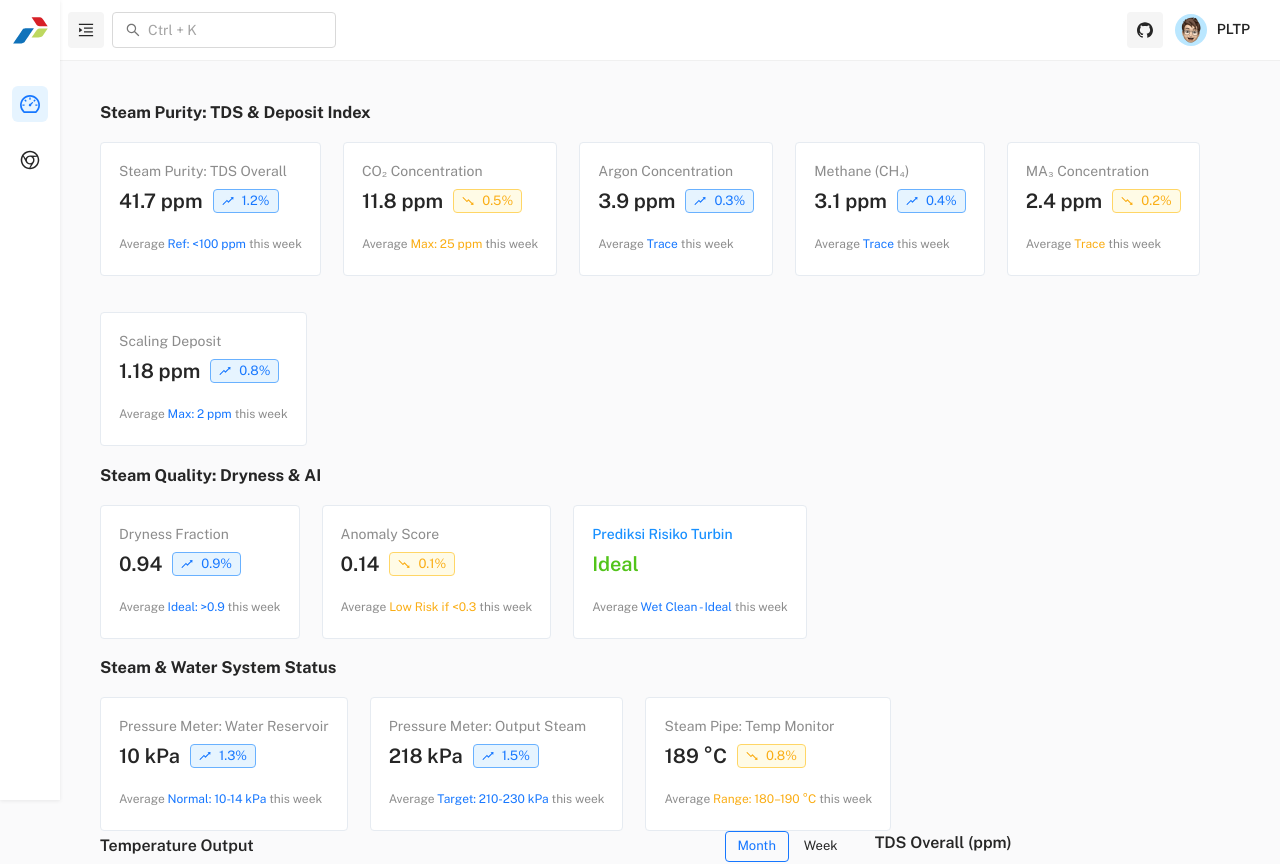
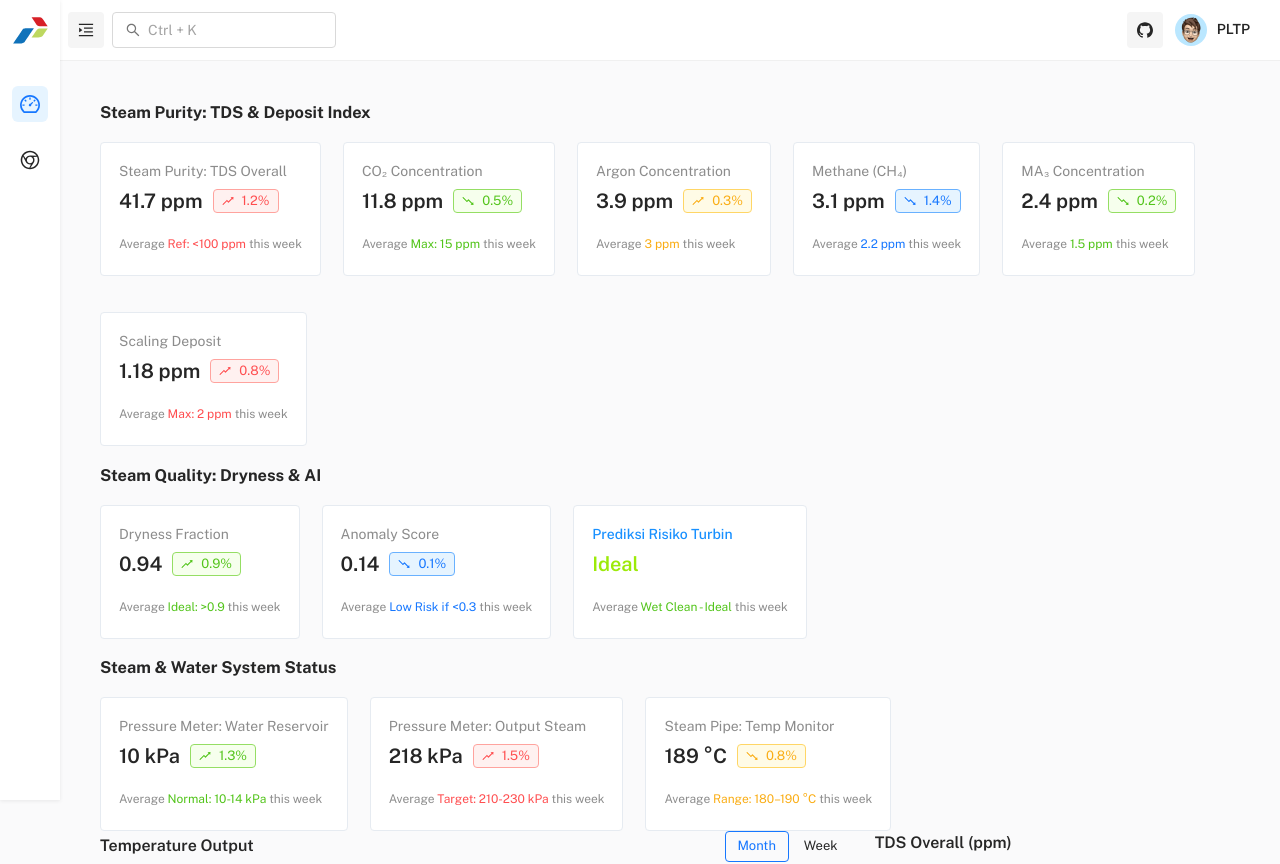
Before and after one commit to the3rdchild/pltp-iot, a React (Vite) app: page /dashboard in a window 1280 px wide. Shown: the top 864 px of the page. Built offline with nearby package versions, Linux system fonts and the light colour scheme.

Commit message:
Changes function name and color pick for easy read

```diff
--- a/src/components/cards/statistics/AnalyticEcommerce.jsx
+++ b/src/components/cards/statistics/CensorBox.jsx
@@ -15,7 +15,7 @@ import FallOutlined from '@ant-design/icons/FallOutlined';
 
 const iconSX = { fontSize: '0.75rem', color: 'inherit', marginLeft: 0, marginRight: 0 };
 
-export default function AnalyticEcommerce({ color = 'primary', title, count, percentage, isLoss, extra }) {
+export default function CensorBox({ color = 'primary', title, count, percentage, isLoss, extra }) {
   return (
     <MainCard contentSX={{ p: 2.25 }}>
       <Stack sx={{ gap: 0.5 }}>
@@ -55,7 +55,7 @@ export default function AnalyticEcommerce({ color = 'primary', title, count, per
   );
 }
 
-AnalyticEcommerce.propTypes = {
+CensorBox.propTypes = {
   color: PropTypes.string,
   title: PropTypes.string,
   count: PropTypes.string,
--- a/src/pages/dashboard/default.jsx
+++ b/src/pages/dashboard/default.jsx
@@ -14,9 +14,22 @@ import { Link } from 'react-router-dom';
 
 // project imports
 import MainCard from 'components/MainCard';
-import AnalyticEcommerce from 'components/cards/statistics/AnalyticEcommerce';
+import CensorBox from 'components/cards/statistics/CensorBox';
 import TDSChart from 'sections/dashboard/default/TDSChart';
 import TempGraph from 'sections/dashboard/default/TemperatureGraph';
+
+// Pertanima Color Pick
+// Red: #fa061d rgba(255,1,27,255)
+// Green: #9cea09 rgb(156,234,9)
+// Blue: #1a74fe rgba(26,116,254,255)
+
+// CensorBOX Color Pick: Original Location: /themes/overrides/Chip.js. Change there if you want custom name!
+// 'primary', Blue
+// 'secondary' Gray
+// 'error', Red
+// 'info', Green
+// 'success', More Green
+// 'warning', Orange-yelow
 
 // avatar style
 const avatarSX = {
@@ -38,11 +51,11 @@ const actionSX = {
 function getRiskColor(riskPrediction) {
   switch (riskPrediction) {
     case 'Ideal':
-      return '#52c41a'; // Green
+      return '#9cea09'; // Green
     case 'Contaminated Dry':
       return '#faad14'; // Yellow
     case 'Wet Clean':
-      return '#fa541c'; // Orange
+      return '#fa061d'; // Orange
     case 'Failure Due to Moisture':
       return '#f5222d'; // Red
     case 'Critical Contamination':
@@ -97,54 +110,59 @@ export default function DashboardDefault() {
         <Grid container rowSpacing={4.5} columnSpacing={2.75}>
           {/* Steam Purity Row */}
           <Grid item xs={12} sm={6} md={4} lg={3}>
-            <AnalyticEcommerce
+            <CensorBox
               title="Steam Purity: TDS Overall"
               count={data.tdsOverall + " ppm"}
               percentage={1.2}
+              color="error"
               extra="Ref: <100 ppm"
             />
           </Grid>
           <Grid item xs={12} sm={6} md={4} lg={3}>
-            <AnalyticEcommerce
+            <CensorBox
               title="CO₂ Concentration"
               count={data.co2 + " ppm"}
               percentage={0.5}
               isLoss
-              color="warning"
-              extra="Max: 25 ppm"
+              color="success"
+              extra="Max: 15 ppm"
             />
           </Grid>
           <Grid item xs={12} sm={6} md={4} lg={3}>
-            <AnalyticEcommerce
+            <CensorBox
               title="Argon Concentration"
               count={data.argon + " ppm"}
               percentage={0.3}
-              extra="Trace"
+              color="warning"
+              extra="3 ppm"
             />
           </Grid>
           <Grid item xs={12} sm={6} md={4} lg={3}>
-            <AnalyticEcommerce
+            <CensorBox
               title="Methane (CH₄)"
               count={data.methane + " ppm"}
-              percentage={0.4}
-              extra="Trace"
+              isLoss
+              color="primary"
+              percentage={1.4}
+              extra="2.2 ppm"
             />
           </Grid>
           <Grid item xs={12} sm={6} md={4} lg={3}>
-            <AnalyticEcommerce
+            <CensorBox
               title="MA₃ Concentration"
               count={data.ma3 + " ppm"}
               percentage={0.2}
               isLoss
-              color="warning"
-              extra="Trace"
+              color="success"
+              extra="1.5 ppm"
             />
           </Grid>
           <Grid item xs={12} sm={6} md={4} lg={3}>
-            <AnalyticEcommerce
+            <CensorBox
               title="Scaling Deposit"
               count={data.scalingDeposit + " ppm"}
               percentage={0.8}
+              color="error"
               extra="Max: 2 ppm"
             />
           </Grid>
@@ -156,25 +174,26 @@ export default function DashboardDefault() {
         <Grid container rowSpacing={4.5} columnSpacing={2.75}>
           {/* Steam Quality Row */}
           <Grid item xs={12} sm={6} md={4} lg={3}>
-            <AnalyticEcommerce
+            <CensorBox
               title="Dryness Fraction"
               count={data.drynessFraction}
               percentage={0.9}
+              color="success"
               extra="Ideal: >0.9"
             />
           </Grid>
           <Grid item xs={12} sm={6} md={4} lg={3}>
-            <AnalyticEcommerce
+            <CensorBox
               title="Anomaly Score"
               count={data.anomalyScore}
               percentage={0.1}
               isLoss
-              color="warning"
+              color="primary"
               extra="Low Risk if <0.3"
             />
           </Grid>
           <Grid item xs={12} sm={6} md={4} lg={3}>
-            <AnalyticEcommerce
+            <CensorBox
               title={
                 <Link
                   to="/documentation"
@@ -187,6 +206,7 @@ export default function DashboardDefault() {
                   {data.riskPrediction}
                 </span>
               }
+              color="success"
               extra="Wet Clean - Ideal"
             />
           </Grid>
@@ -198,23 +218,25 @@ export default function DashboardDefault() {
         <Grid container rowSpacing={4.5} columnSpacing={2.75}>
           {/* Steam & Water System Status Row */}
           <Grid item xs={12} sm={6} md={4} lg={3}>
-            <AnalyticEcommerce
+            <CensorBox
               title="Pressure Meter: Water Reservoir"
               count={data.pressureReservoir + " kPa"}
               percentage={1.3}
+              color="success"
               extra="Normal: 10-14 kPa"
             />
           </Grid>
           <Grid item xs={12} sm={6} md={4} lg={3}>
-            <AnalyticEcommerce
+            <CensorBox
               title="Pressure Meter: Output Steam"
               count={data.pressureSteam + " kPa"}
               percentage={1.5}
+              color="error"
               extra="Target: 210-230 kPa"
             />
           </Grid>
           <Grid item xs={12} sm={6} md={4} lg={3}>
-            <AnalyticEcommerce
+            <CensorBox
               title="Steam Pipe: Temp Monitor"
               count={data.boilerTemp + " °C"}
               percentage={0.8}
```
